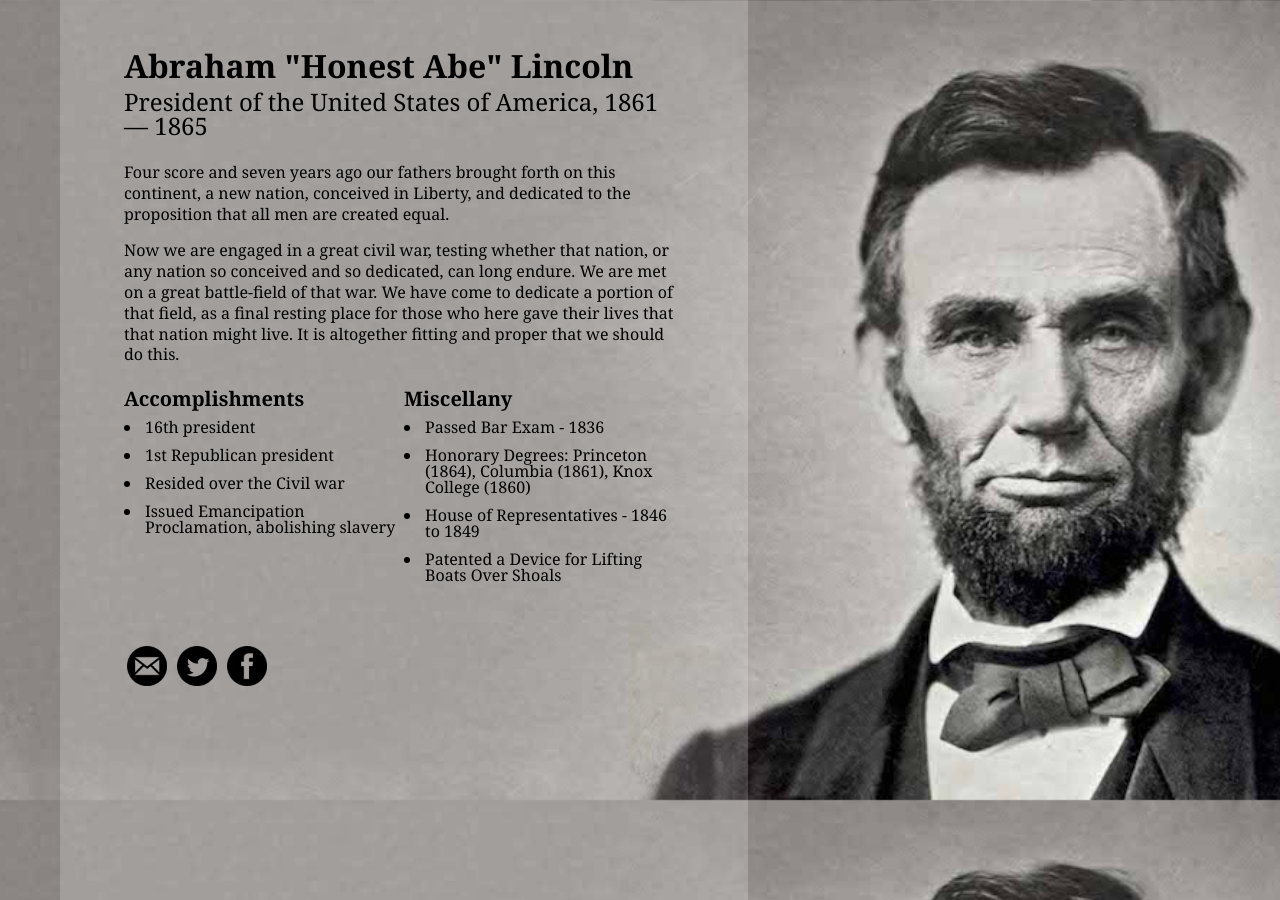
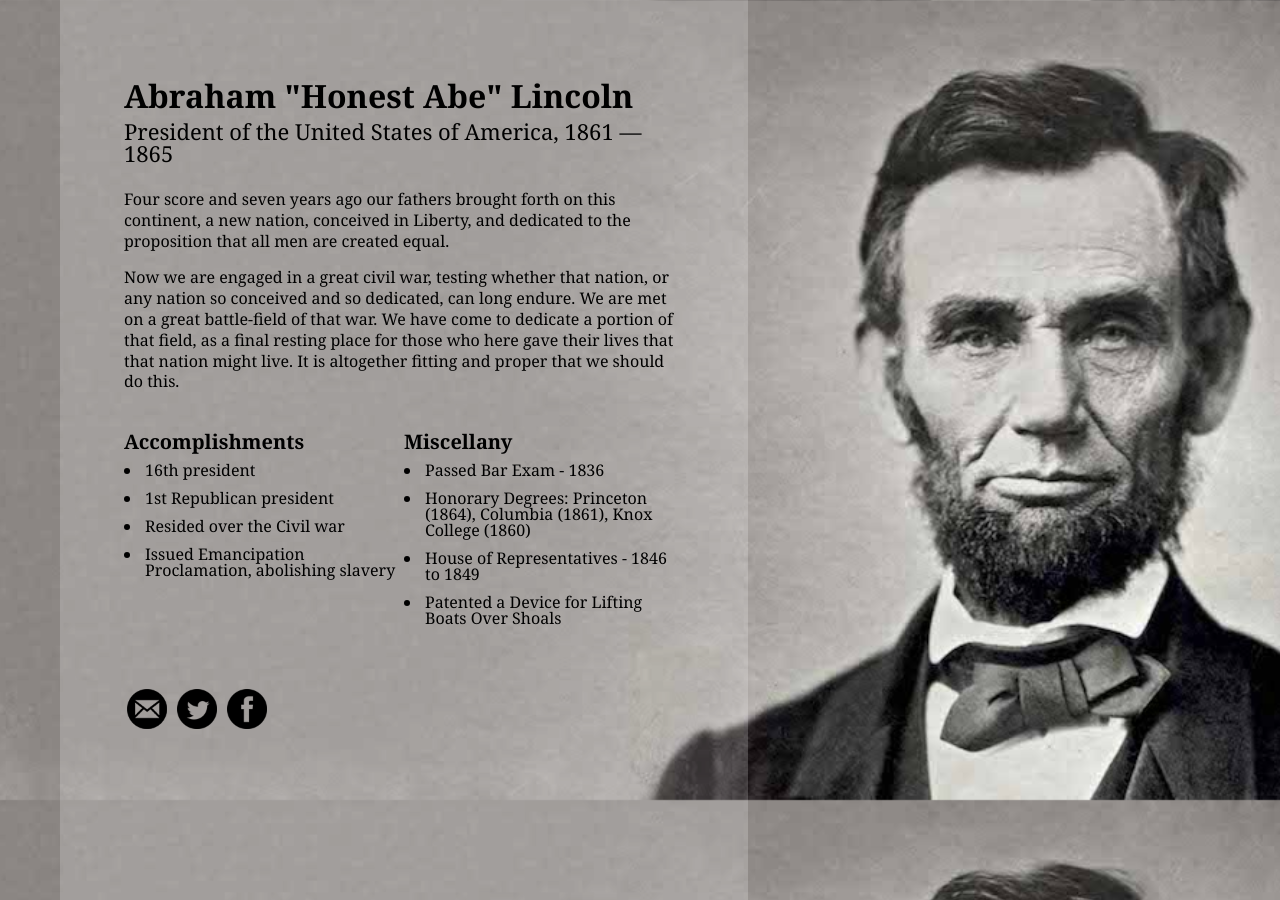
Before and after one commit to thinkful-fewd/abraham-lincoln-profile, a plain HTML site: page index.html in a window 1280 px wide. Drawn offline with Linux system fonts and the light colour scheme.

Commit message:
final version

```diff
--- a/index.html
+++ b/index.html
@@ -8,8 +8,10 @@
 </head>
 <body>
   <div class="container">
-    <h1>Abraham "Honest Abe" Lincoln</h1>
-    <h2>President of the United States of America, 1861 — 1865</h2>
+    <div class="title">
+	    <h1>Abraham "Honest Abe" Lincoln</h1>
+  	  <h2>President of the United States of America, 1861 — 1865</h2>
+    </div>
     <div class="personal-statement">
       <p>Four score and seven years ago our fathers brought forth on this continent, a new nation, conceived in Liberty, and dedicated to the proposition that all men are created equal.</p>
       <p>Now we are engaged in a great civil war, testing whether that nation, or any nation so conceived and so dedicated, can long endure. We are met on a great battle-field of that war. We have come to dedicate a portion of that field, as a final resting place for those who here gave their lives that that nation might live. It is altogether fitting and proper that we should do this.</p>
--- a/main.css
+++ b/main.css
@@ -15,7 +15,7 @@ h1 {
 }
 
 h2 {
-  font-size: 24px;
+  font-size: 22px;
 }
 
 .container {
@@ -26,9 +26,15 @@ h2 {
   min-height: 800px;
 }
 
+.title {
+  margin-top: 30px;
+  margin-bottom: 25px;
+}
+
 .personal-statement {
   margin-top: 24px;
-  margin-bottom: 24px;
+  margin-bottom: 40px;
+
 }
 
 .personal-statement p {
```
